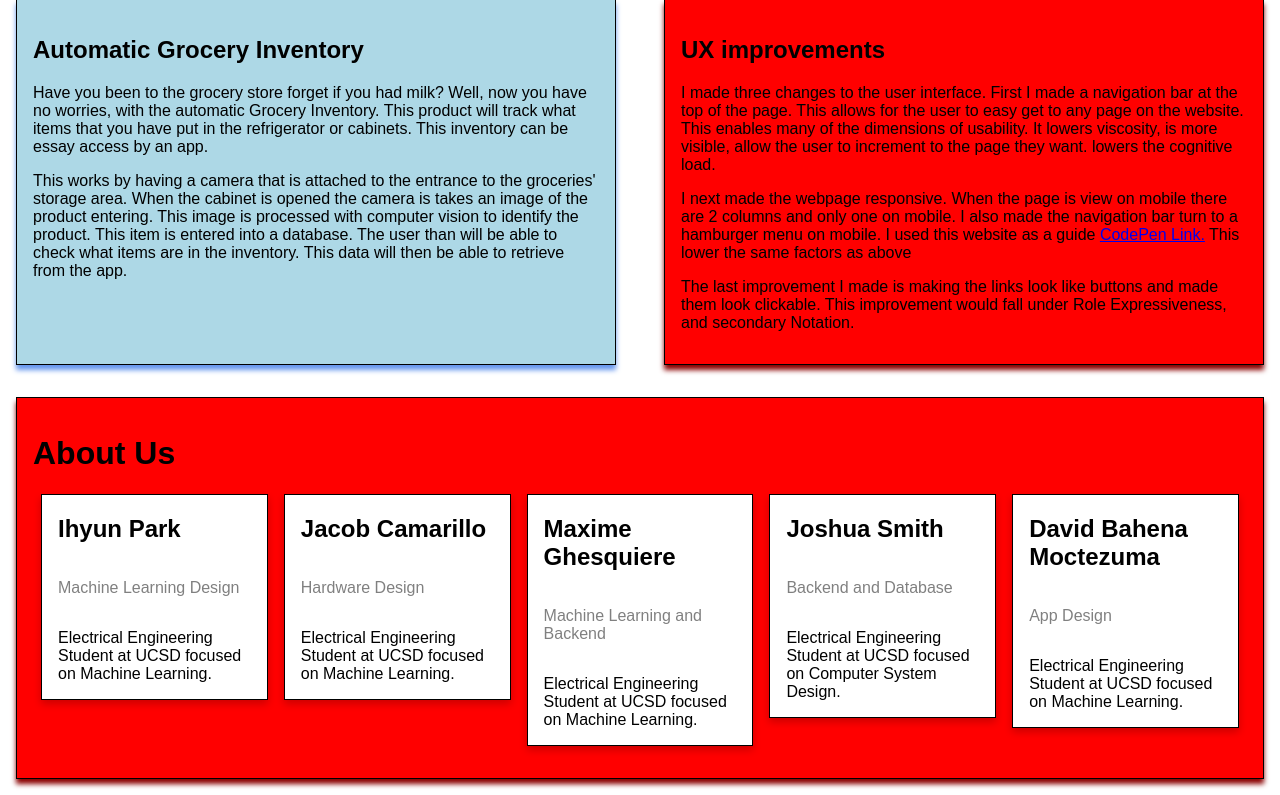
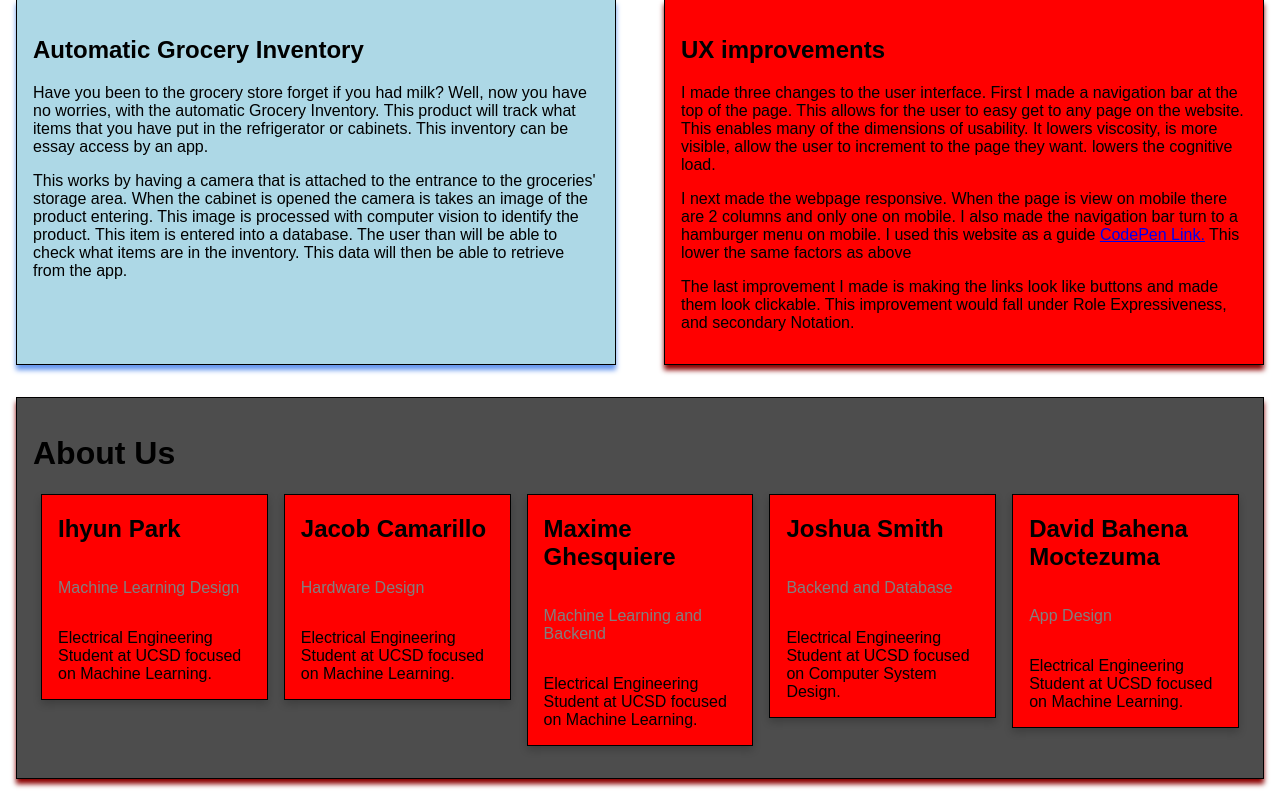
Before and after one commit to jas003ucsd/ECE140B_website, a Python web app: template web/src/templates/index.html in a window 1280 px wide. Shown: the part 1031-1826 px from the top of the page. Run offline with Jinja, Linux system fonts and the light colour scheme; the template is opened without the code that fills it, so the values that code supplies are empty.

Commit message:
update week 6

```diff
--- a/web/src/public/css/myStyleSheet.css
+++ b/web/src/public/css/myStyleSheet.css
@@ -146,7 +146,7 @@ section {
     justify-content: center;
     align-items: stretch;
     align-content: center;
-    background-color: #fff;
+    background-color: red;
     border: .1rem solid black;
 }
 
@@ -196,3 +196,11 @@ section {
 .title {
   color: grey;
 }
+
+.About {
+    background: #4d4d4d;
+    border: .1rem solid black;
+    box-shadow: 0 5px 5px darkred;
+    padding: 1rem;
+    margin: 1rem;
+}
--- a/web/src/templates/index.html
+++ b/web/src/templates/index.html
@@ -74,7 +74,7 @@
   </div>
 </section>
 
-<div class="learnCSS on the Web">
+<div class="About">
     <H1>About Us</H1>
     <div class="row">
       <div class="column">
```
